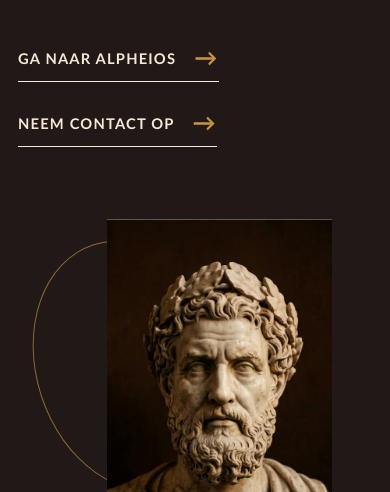
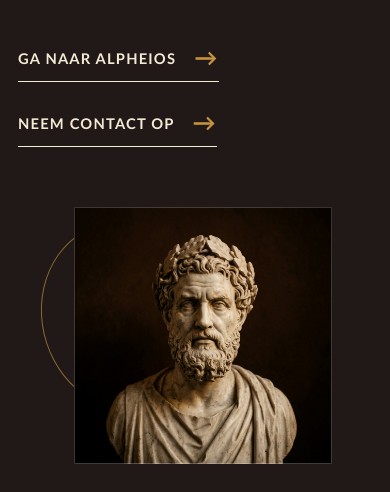
Before and after one commit to RobMentingEidola/livius, a plain HTML site: page index.html in a window 390 px wide. Shown: the part 285-777 px from the top of the page. Drawn offline with Linux system fonts and the light colour scheme.

Commit message:
Livius: afbeelding netter geplaatst op de homepage

```diff
--- a/index.html
+++ b/index.html
@@ -153,7 +153,7 @@
 
     .visual {
       position: relative;
-      min-height: 500px;
+      padding-bottom: 96px;
       animation: reveal .9s .12s ease both;
     }
 
@@ -161,22 +161,24 @@
       content: '';
       position: absolute;
       z-index: -1;
-      top: 8%;
-      left: -10%;
-      width: 70%;
-      height: 68%;
+      top: 6%;
+      left: -8%;
+      width: 62%;
+      height: 58%;
       border: 1px solid rgba(199, 148, 62, .65);
       border-radius: 50%;
       transform: rotate(-18deg);
     }
 
     .visual img {
-      width: 77%;
-      height: 500px;
+      width: min(100%, 500px);
+      height: auto;
+      aspect-ratio: 1 / 1;
       display: block;
       margin-left: auto;
       object-fit: cover;
-      object-position: center;
+      object-position: center top;
+      border-radius: 2px;
       filter: saturate(.9) contrast(1.04);
     }
 
@@ -184,10 +186,9 @@
       position: absolute;
       right: 0;
       bottom: 0;
-      width: min(250px, 52%);
-      padding: 20px 0 0 20px;
+      width: min(320px, 76%);
+      padding: 16px 0 0;
       border-top: 1px solid var(--ink);
-      background: var(--paper);
       color: var(--muted);
       font-size: .76rem;
       line-height: 1.5;
@@ -212,9 +213,9 @@
       main { display: block; padding: 62px 0 56px; }
       h1 { font-size: clamp(4rem, 20vw, 6.2rem); }
       .lead { margin-top: 25px; }
-      .visual { min-height: 390px; margin-top: 72px; }
-      .visual img { width: 82%; height: 390px; }
-      .visual::before { top: 5%; left: -8%; height: 65%; }
+      .visual { margin-top: 60px; padding-bottom: 84px; }
+      .visual img { width: 94%; }
+      .visual::before { top: 4%; left: -6%; height: 56%; }
       footer { padding-bottom: 22px; }
     }
 
```
